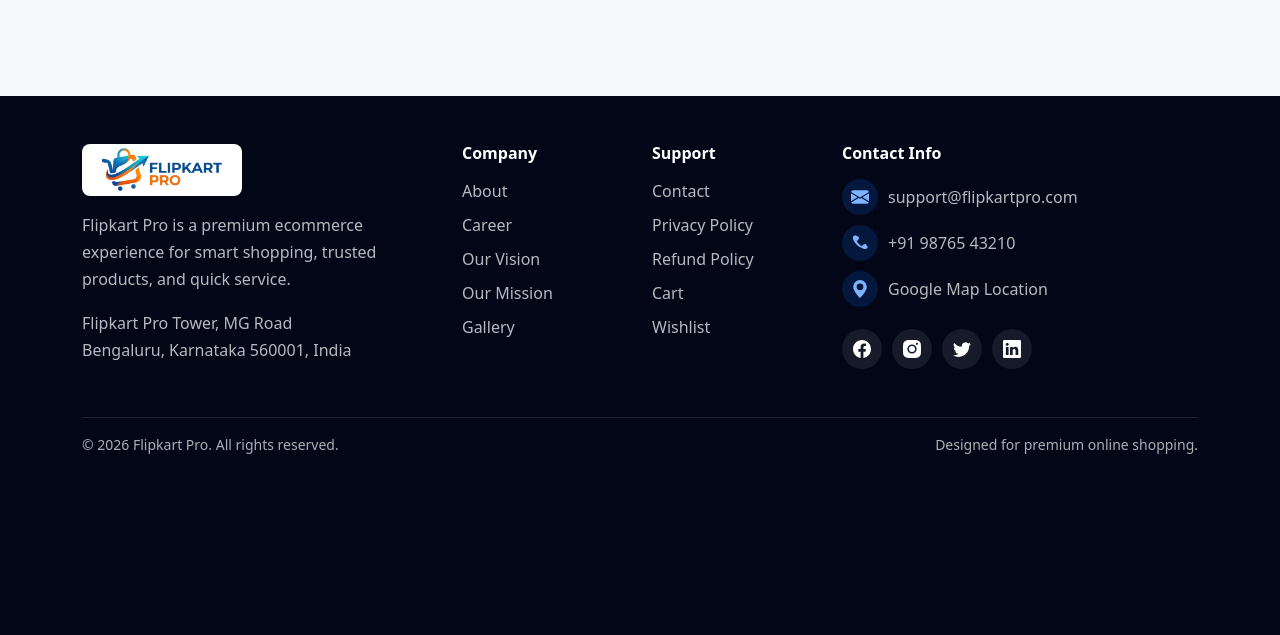
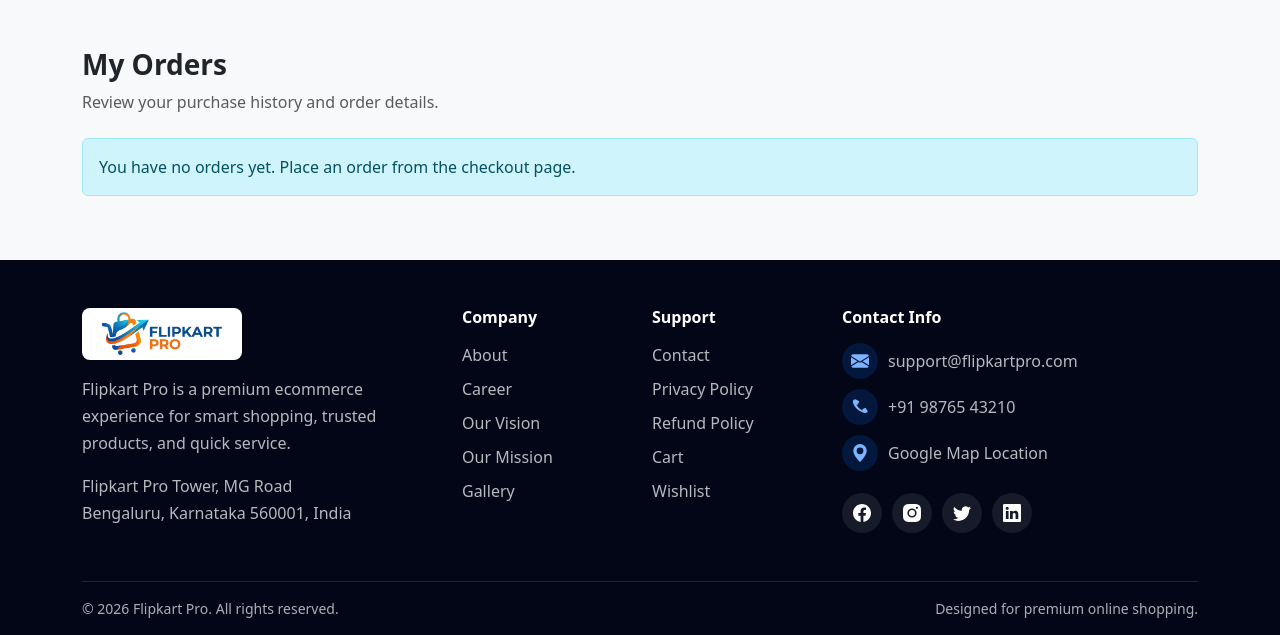
Before and after one commit to adityakumar-ara/FLIPKART-PRO-using-Django, a Django app: page /my-orders/ in a window 1280 px wide. Shown: the part 360-995 px from the top of the page. Before the commit the page ends 814 px from the top, so only its background shows below. Run offline with Django 5.2, Linux system fonts and the light colour scheme; a user stored in the database is signed in; data comes from the database, SQL or seed files in the repository; both versions use the stored data as it was after the commit.

Commit message:
add more

```diff
--- a/e_commerce/flipkart/models.py
+++ b/e_commerce/flipkart/models.py
@@ -117,6 +117,54 @@
         return self.quantity * self.product.price
 
 
+class Order(models.Model):
+    PAYMENT_METHOD_CHOICES = (
+        ('cod', 'Cash on Delivery'),
+        ('upi', 'UPI Payment'),
+        ('card', 'Card / Netbanking'),
+    )
+
+    STATUS_CHOICES = (
+        ('pending', 'Pending'),
+        ('processing', 'Processing'),
+        ('completed', 'Completed'),
+        ('cancelled', 'Cancelled'),
+    )
+
+    user = models.ForeignKey(settings.AUTH_USER_MODEL, on_delete=models.CASCADE, related_name='orders')
+    full_name = models.CharField(max_length=150)
+    email = models.EmailField()
+    phone = models.CharField(max_length=20)
+    address = models.TextField()
+    city = models.CharField(max_length=100)
+    state = models.CharField(max_length=100)
+    postal_code = models.CharField(max_length=20)
+    country = models.CharField(max_length=100)
+    payment_method = models.CharField(max_length=20, choices=PAYMENT_METHOD_CHOICES)
+    order_notes = models.TextField(blank=True)
+    total_amount = models.DecimalField(max_digits=10, decimal_places=2)
+    status = models.CharField(max_length=20, choices=STATUS_CHOICES, default='pending')
+    created_at = models.DateTimeField(auto_now_add=True)
+    updated_at = models.DateTimeField(auto_now=True)
+
+    class Meta:
+        ordering = ['-created_at']
+
+    def __str__(self):
+        return f"Order {self.id} — {self.user.username}"
+
+
+class OrderItem(models.Model):
+    order = models.ForeignKey(Order, on_delete=models.CASCADE, related_name='items')
+    product = models.ForeignKey(Product, on_delete=models.CASCADE)
+    quantity = models.PositiveIntegerField(default=1)
+    price = models.DecimalField(max_digits=10, decimal_places=2)
+    subtotal = models.DecimalField(max_digits=10, decimal_places=2)
+
+    def __str__(self):
+        return f"{self.quantity} × {self.product.name}"
+
+
 class TeamMember(models.Model):
     employee_image = models.ImageField(upload_to='team_images/')
     employee_name = models.CharField(max_length=100)
--- a/e_commerce/flipkart/views.py
+++ b/e_commerce/flipkart/views.py
@@ -9,7 +9,7 @@
 from django.core.paginator import Paginator, EmptyPage, PageNotAnInteger
 from django.shortcuts import get_object_or_404, redirect, render
 
-from .models import Cart, Category, SubCategory, CustomUser, Product, sliderImage, TeamMember, Gallery, Contact
+from .models import Cart, Category, SubCategory, CustomUser, Product, sliderImage, TeamMember, Gallery, Contact, Order, OrderItem
 from .forms import CheckoutForm
 from django.forms import modelform_factory, TextInput, EmailInput, DateInput, Textarea, Select
 from django.contrib.auth.decorators import login_required
@@ -274,11 +274,34 @@
     if request.method == 'POST':
         form = CheckoutForm(request.POST)
         if form.is_valid():
-            # In a real application, you would create an Order object here.
-            # For now, we'll just clear the cart.
+            order = Order.objects.create(
+                user=request.user,
+                full_name=form.cleaned_data['full_name'],
+                email=form.cleaned_data['email'],
+                phone=form.cleaned_data['phone'],
+                address=form.cleaned_data['address'],
+                city=form.cleaned_data['city'],
+                state=form.cleaned_data['state'],
+                postal_code=form.cleaned_data['postal_code'],
+                country=form.cleaned_data['country'],
+                payment_method=form.cleaned_data['payment_method'],
+                order_notes=form.cleaned_data['order_notes'],
+                total_amount=total,
+            )
+            order_items = [
+                OrderItem(
+                    order=order,
+                    product=item.product,
+                    quantity=item.quantity,
+                    price=item.product.price,
+                    subtotal=item.total_price,
+                )
+                for item in cart_items
+            ]
+            OrderItem.objects.bulk_create(order_items)
             cart_items.delete()
             messages.success(request, 'Your order has been placed successfully. We will contact you soon.')
-            return redirect('home')
+            return redirect('my_orders')
     else:
         initial_data = {
             'full_name': request.user.get_full_name(),
@@ -333,8 +356,10 @@
     return render(request, 'my_profile.html')
 
 
+@login_required
 def my_orders(request):
-    return render(request, 'my_orders.html')
+    orders = Order.objects.filter(user=request.user).prefetch_related('items__product')
+    return render(request, 'my_orders.html', {'orders': orders})
 
 
 def logout_view(request):
--- a/e_commerce/templates/my_orders.html
+++ b/e_commerce/templates/my_orders.html
@@ -5,4 +5,57 @@
 {% block poster_title %}My Orders{% endblock %}
 {% block poster_subtitle %}Track current orders and review your purchase history.{% endblock %}
 
-{% block content %}{% endblock %}
+{% block content %}
+<div class="mb-4">
+    <h1 class="h3 fw-bold">My Orders</h1>
+    <p class="text-muted">Review your purchase history and order details.</p>
+</div>
+
+{% if orders %}
+    <div class="accordion" id="ordersAccordion">
+        {% for order in orders %}
+            <div class="accordion-item mb-3">
+                <h2 class="accordion-header" id="orderHeading{{ order.id }}">
+                    <button class="accordion-button collapsed" type="button" data-bs-toggle="collapse" data-bs-target="#orderCollapse{{ order.id }}" aria-expanded="false" aria-controls="orderCollapse{{ order.id }}">
+                        Order #{{ order.id }} — ₹{{ order.total_amount }} — {{ order.status|title }}
+                    </button>
+                </h2>
+                <div id="orderCollapse{{ order.id }}" class="accordion-collapse collapse" aria-labelledby="orderHeading{{ order.id }}" data-bs-parent="#ordersAccordion">
+                    <div class="accordion-body">
+                        <p><strong>Placed on:</strong> {{ order.created_at }}</p>
+                        <p><strong>Shipping to:</strong> {{ order.address }}, {{ order.city }}, {{ order.state }}, {{ order.postal_code }}, {{ order.country }}</p>
+                        <p><strong>Payment:</strong> {{ order.get_payment_method_display }}</p>
+                        <p><strong>Status:</strong> {{ order.get_status_display }}</p>
+                        <p><strong>Notes:</strong> {{ order.order_notes|default:'None' }}</p>
+
+                        <div class="table-responsive">
+                            <table class="table table-striped">
+                                <thead>
+                                    <tr>
+                                        <th>Product</th>
+                                        <th>Qty</th>
+                                        <th>Price</th>
+                                        <th>Subtotal</th>
+                                    </tr>
+                                </thead>
+                                <tbody>
+                                    {% for item in order.items.all %}
+                                        <tr>
+                                            <td>{{ item.product.name }}</td>
+                                            <td>{{ item.quantity }}</td>
+                                            <td>₹{{ item.price }}</td>
+                                            <td>₹{{ item.subtotal }}</td>
+                                        </tr>
+                                    {% endfor %}
+                                </tbody>
+                            </table>
+                        </div>
+                    </div>
+                </div>
+            </div>
+        {% endfor %}
+    </div>
+{% else %}
+    <div class="alert alert-info">You have no orders yet. Place an order from the checkout page.</div>
+{% endif %}
+{% endblock %}
```
Also changed, not shown: e_commerce/flipkart/admin.py (+20 -0 lines), e_commerce/db.sqlite3, e_commerce/flipkart/migrations/0015_order_orderitem.py (added).
